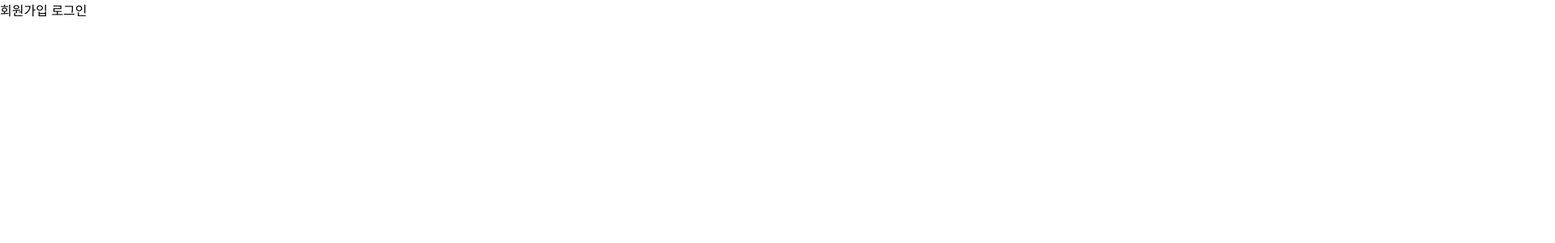
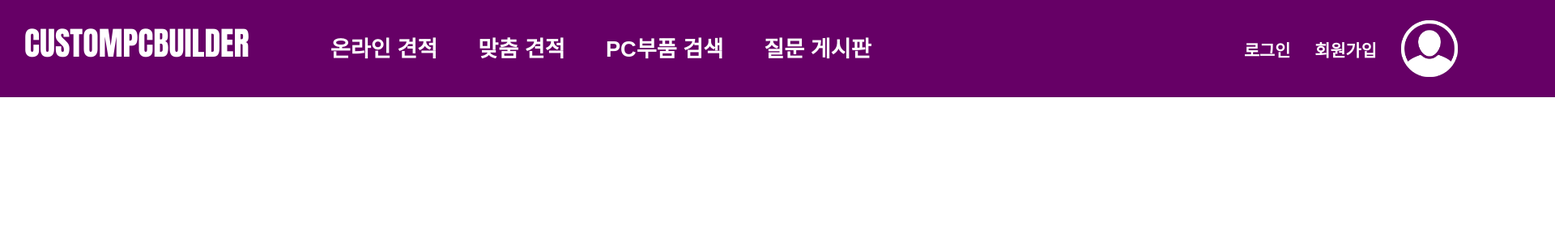
Before and after one commit to bin778/CustomPCBuilder, a React (Create React App) app in the folder frontend/: page / in a window 1280 px wide. Shown: the top 300 px of the page at 81% size, 1920 px wide, since content can reach past the window. Built offline with nearby package versions, Linux system fonts and the light colour scheme.

Commit message:
feat Main

```diff
--- /dev/null
+++ b/frontend/src/css/Main.scss
@@ -0,0 +1,65 @@
+* { padding: 0; margin: 0; }
+
+body {
+  overflow-x: hidden;
+  overflow-y: scroll;
+}
+
+.main-layer {
+  margin: 0 auto;
+  width: 1920px;
+}
+
+// 헤더 메뉴(나중에 분리해서 함수화 예정)
+.header {
+  display: inline-block;
+  width: 100%;
+  height: 120px;
+  background-color: #660066;
+
+  // 메인 로고 디자인
+  .main-logo {
+    position: relative;
+    margin-left: 30px;
+    color: #FFFFFF;
+    font-family: Impact, Haettenschweiler, 'Arial Narrow Bold', sans-serif;
+    font-size: 2.5rem;
+    margin-right: 50px
+  }
+
+  // 메인 메뉴 디자인
+  .main-menu {
+    position: relative;
+    margin-left: 50px;
+    color: #FFFFFF;
+    font-family: Arial, Helvetica, sans-serif;
+    font-size: 1.7rem;
+    font-weight: bold;
+  }
+
+  // 로그인 메뉴 디자인
+  .login-menu {
+    position: relative;
+    left: 430px;
+    color: #FFFFFF;
+    margin-left: 30px;
+    font-family: Arial, Helvetica, sans-serif;
+    font-size: 1.3rem;
+    font-weight: bold;
+  }
+
+  .login-logo {
+    position: relative;
+    width: 70px;
+    margin: auto;
+    top: 25px;
+    left: 460px;
+    color: #FFFFFF;
+    filter: invert(100%);
+  }
+
+  .main-menu:hover, .login-menu:hover {
+    color: #DBE76D;
+    cursor: pointer;
+  }
+}
--- a/frontend/src/view/Main.jsx
+++ b/frontend/src/view/Main.jsx
@@ -1,21 +1,42 @@
 import { useNavigate } from "react-router-dom";
+
+// 이미지 파일 목록
+import LOGIN_LOGO from "../images/login-logo.png";
+
+// SCSS 파일
+import "../css/Main.scss"
 
 export default function Main() {
   const navigate = useNavigate();
 
+  // 회원 가입 페이지 이동
   const goToSignUp = () => {
     navigate("/sign_up");
   }
 
+  // 로그인 페이지 이동
   const goToLogin = () => {
     navigate("/login");
   }
 
   return (
-    <div>
-      <span onClick={goToSignUp}>회원가입</span>
-      <span> </span>
-      <span onClick={goToLogin}>로그인</span>
+    <div className="main-layer">
+      <div className="header">
+        {/* 메인 로고 */}
+        <span className="main-logo">CUSTOMPCBUILDER</span>
+        {/* 메인 메뉴 */}
+        <span className="main-menu">온라인 견적</span>
+        <span className="main-menu">맞춤 견적</span>
+        <span className="main-menu">PC부품 검색</span>
+        <span className="main-menu">질문 게시판</span>
+        {/* 로그인 메뉴 */}
+        <span className="login-menu" onClick={goToLogin}>로그인</span>
+        <span className="login-menu" onClick={goToSignUp}>회원가입</span>
+        <img src={LOGIN_LOGO} className="login-logo" alt="" />
+      </div>
+      <div className="body">
+
+      </div>
     </div>
   )
 }
```
Also changed, not shown: frontend/src/images/computer.png (added), frontend/src/images/login-logo.png (added).
